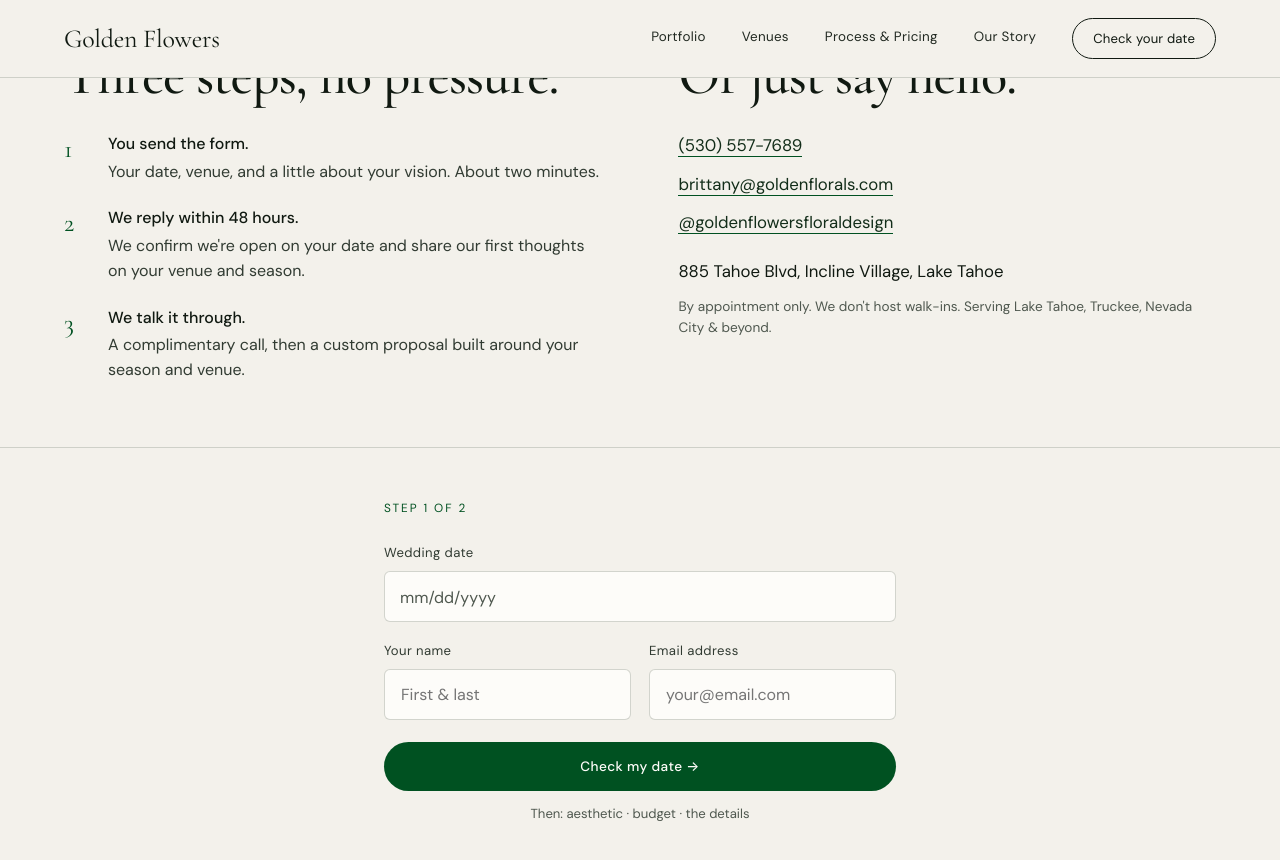
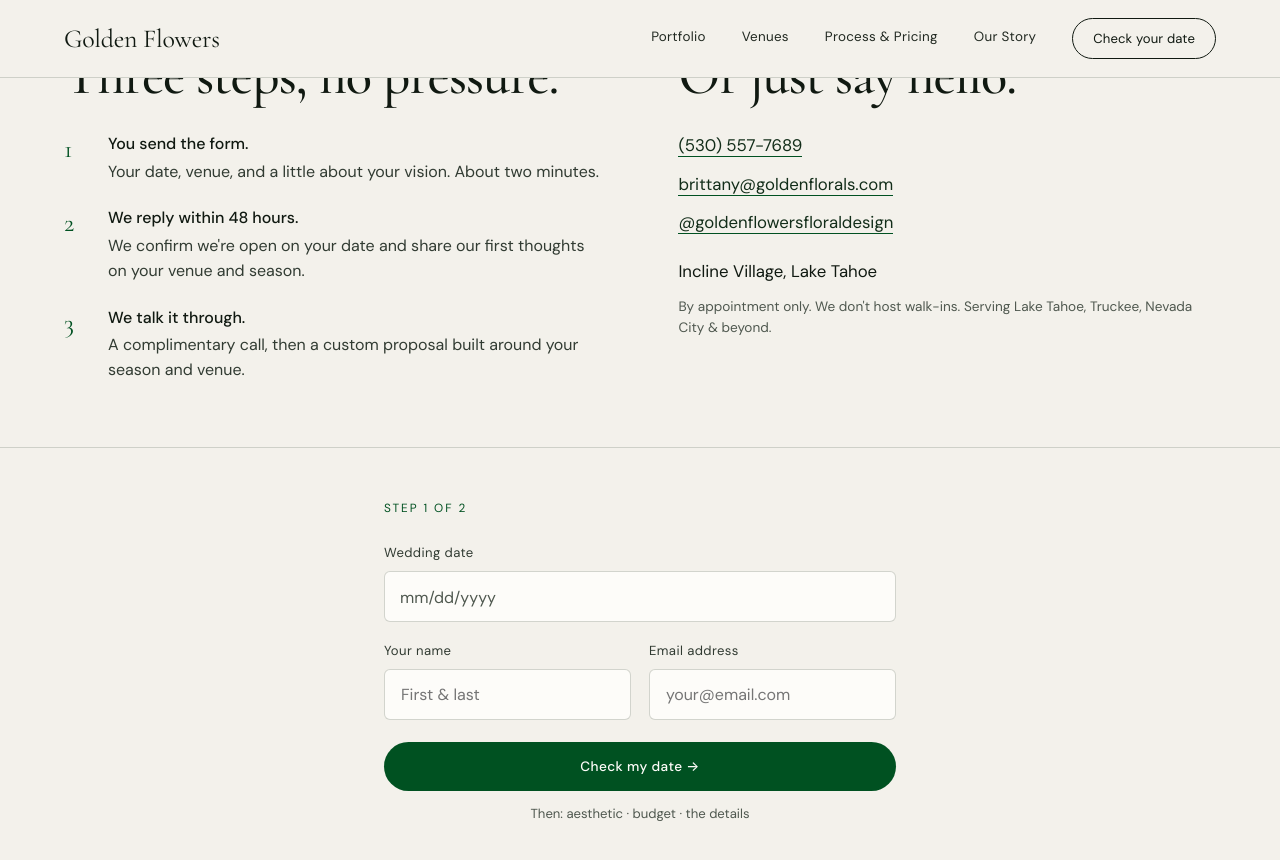
Before and after one commit to jshplhm/goldenflowers, a Jekyll site: the page built from consultation-form/index.md, in a window 1280 px wide and 900 px high, scrolled down 496 px. Shown: the top 860 px of the window. Built offline with Jekyll 4.4.1, drawn with Linux system fonts in a browser that asks for light colours.

Commit message:
Update _data/consultation.yml (via Pages CMS)

```diff
--- a/_data/consultation.yml
+++ b/_data/consultation.yml
@@ -18,6 +18,6 @@ next_steps:
 reach:
   label: Reach us directly
   heading: Or just say hello.
-  location: 885 Tahoe Blvd, Incline Village, Lake Tahoe
+  location: Incline Village, Lake Tahoe
   note: By appointment only. We don't host walk-ins. Serving Lake Tahoe, Truckee,
     Nevada City & beyond.
```
